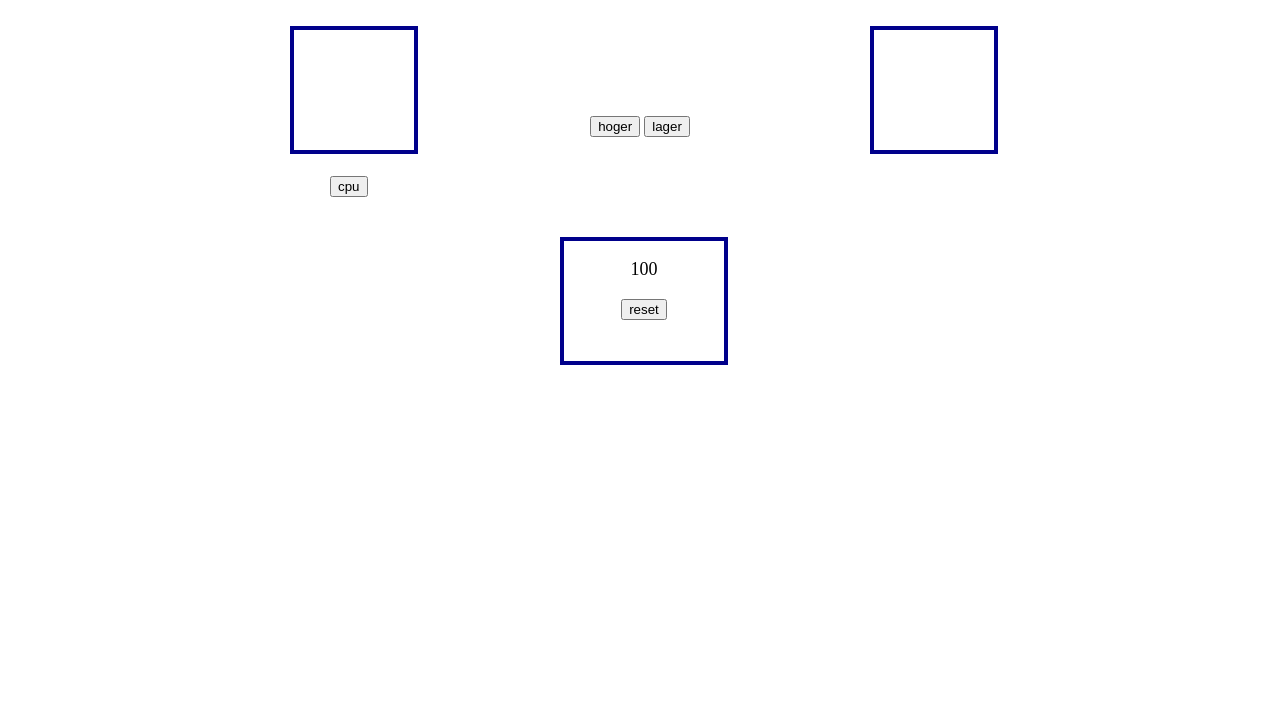
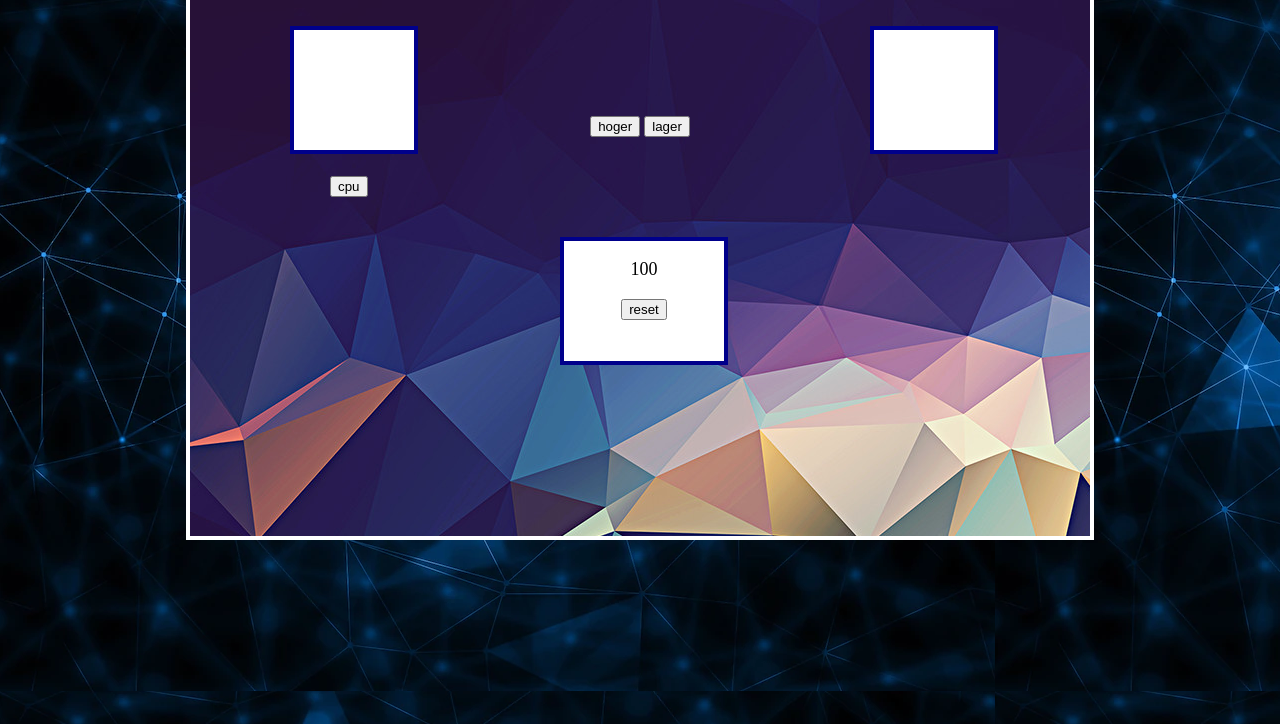
Before and after one commit to keviebokje/hoger-lager, a plain HTML site: page index.html in a window 1280 px wide. Shown: the part 76-800 px from the top of the page. Drawn offline with Linux system fonts and the light colour scheme; the site is published under a folder, as on GitHub Pages, so addresses that start at the root find nothing.

Commit message:
Add files via upload

```diff
--- a/css/style.css
+++ b/css/style.css
@@ -3,7 +3,7 @@
     height: 600px;
     margin: auto;
     text-align: center;
-    background-image: url(/img/achtergrond\ wrap.jpg);
+    background-image: url(../img/achtergrond\ wrap.jpg);
     border: 4px solid white;
 
 }
@@ -80,5 +80,5 @@ h1 {
 }
 
 html {
-    background-image: url(/img/achtergrond\ main.png);
+    background-image: url(../img/achtergrond\ main.png);
 }
```
